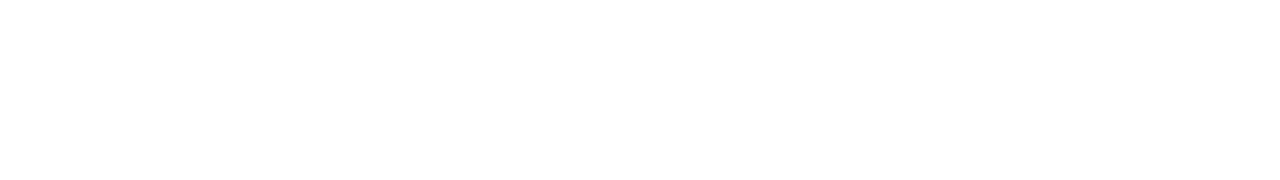
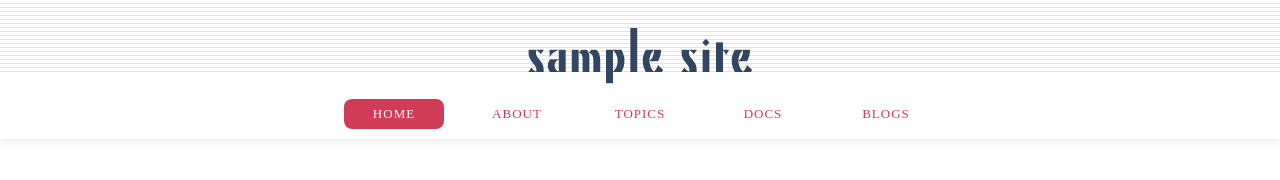
Before and after one commit to yaberyota/standard-layout, a plain HTML site: page index.html in a window 1280 px wide. Drawn offline with Linux system fonts and the light colour scheme.

Commit message:
ヘッダーを作成

```diff
--- a/css/style.css
+++ b/css/style.css
@@ -17,6 +17,47 @@ a:link, a:visited, a:hover, a:active{
 
 .header{
   width: 100%;
+  padding: 28px 0 10px;
+  background: url('../images/bg-header.gif')repeat-x;
+  box-shadow: 0 0 10px 1px #e3e3e3;
+}
+.global-nav{
+  margin-top: 15px;
+  text-align: center;
+}
+.global-nav .nav-item{
+  display: inline-block;
+  margin: 0 10px;
+}
+.global-nav .nav-item a{
+  display: inline-block;
+  width: 100px;
+  height: 30px;
+  line-height: 30px;
+  text-align: center;
+  border-radius: 8px;
+  font-size: 1.3rem;
+  letter-spacing: 1px;
+  transition: 0.15s;
+}
+.global-nav .nav-item.active a,
+.global-nav .nav-item a:hover{
+  background-color: #d03c56;
+  color: #fff;
+}
+.logo{
+  width: 225px;
+  height: 56px;
+  margin: 0 auto;
+  background: url('../images/logo.png') no-repeat;
+  overflow: hidden;
+  text-indent: 100%;
+  white-space: nowrap;
+}
+.logo a{
+  display: block;
+  width: 100%;
+  height: 100%;
 }
 .wrapper{
   width: 970px;
--- a/index.html
+++ b/index.html
@@ -9,7 +9,18 @@
 </head>
 <body>
   <header class="header">
-
+    <h1 class="logo">
+      <a href="/">SAMPLE SITE</a>
+    </h1>
+    <nav class="global-nav">
+      <ul>
+        <li class="nav-item active"><a href="#">HOME</a></li>
+        <li class="nav-item"><a href="#">ABOUT</a></li>
+        <li class="nav-item"><a href="#">TOPICS</a></li>
+        <li class="nav-item"><a href="#">DOCS</a></li>
+        <li class="nav-item"><a href="#">BLOGS</a></li>
+      </ul>
+    </nav>
   </header>
   <div class="wrapper cleafix">
     <div class="main">
```
